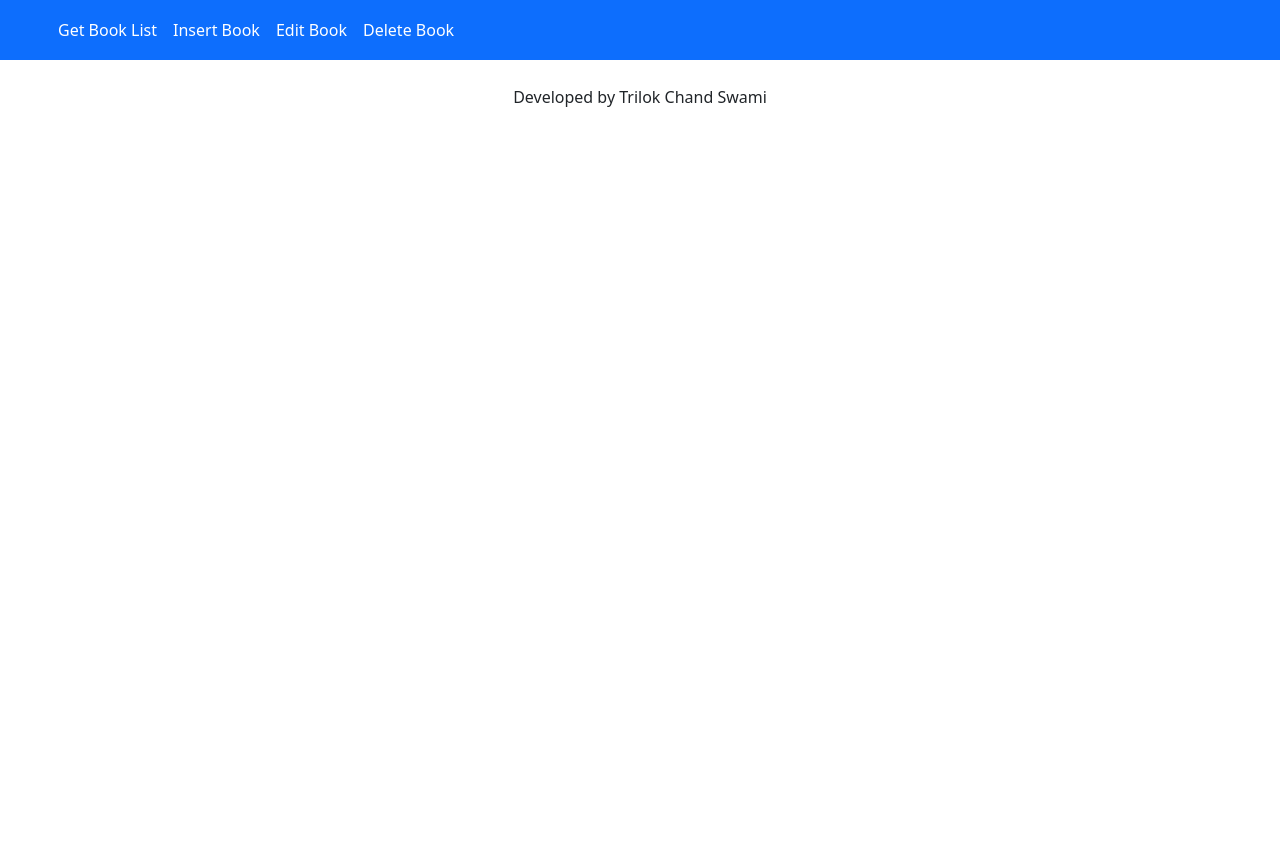
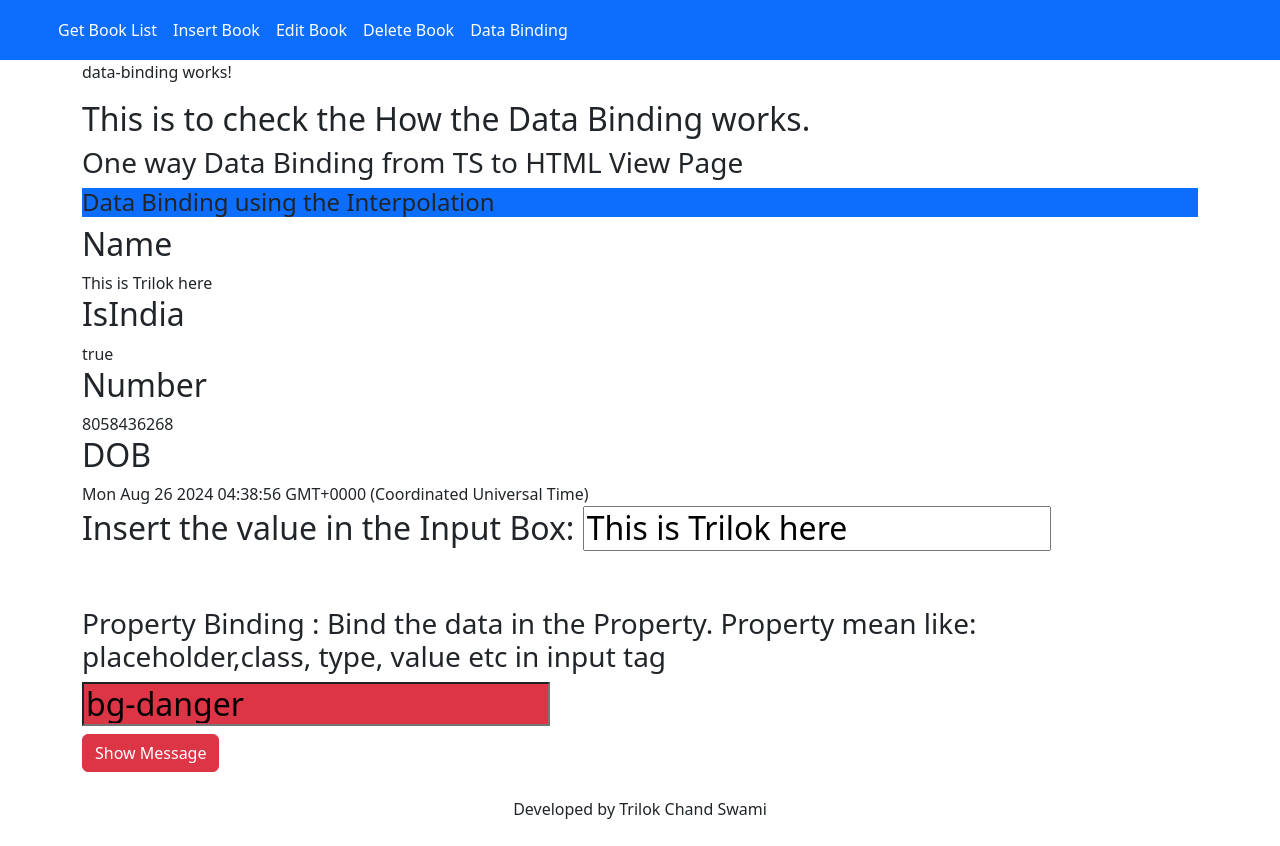
Before and after one commit to triilok10/Angular-Project-SetUp, an Angular app: page /Data-Binding in a window 1280 px wide. Before the commit this address led to /. Before the commit the page ends 800 px from the top, so only its background shows below. Built offline with nearby package versions, Linux system fonts and the light colour scheme.

Commit message:
One way Data Binding in the Data-Binding Component

```diff
--- /dev/null
+++ b/src/app/Component/data-binding/data-binding.component.html
@@ -0,0 +1,23 @@
+<p>data-binding works!</p>
+
+
+<h2>This is to check the How the Data Binding works.</h2>
+<h3>One way Data Binding from TS to HTML View Page</h3>
+<h4 class="bg-primary">Data Binding using the Interpolation</h4>
+<h2>Name</h2> {{Name}}
+<br>
+<h2>IsIndia</h2>{{isIndian}}
+<br>
+<h2>Number</h2>{{Int}}
+<br>
+<h2>DOB</h2>{{DOB}}
+
+<h2>
+    Insert the value in the Input Box:
+    <Input type="text"  value="{{Name}}"/>
+</h2>
+<br>
+<br>
+<h3>Property Binding : Bind the data in the Property. Property mean like: placeholder,class, type, value etc in input tag</h3>
+<h2><input type="text" class="{{myClass}}" [value]="myClass"></h2> <!--  Example  of the Property Binding -->
+<button class="btn btn-danger" (click)="showAlert('Lets save the Message')"> Show Message</button>
--- /dev/null
+++ b/src/app/Component/data-binding/data-binding.component.ts
@@ -0,0 +1,22 @@
+import { Component } from '@angular/core';
+
+@Component({
+  selector: 'app-data-binding',
+  standalone: true,
+  imports: [],
+  templateUrl: './data-binding.component.html',
+  styleUrl: './data-binding.component.css'
+})
+export class DataBindingComponent {
+
+  Name: string = "This is Trilok here";
+  isIndian: boolean = true;
+  Int: number = 8058436268;
+  DOB: Date = new Date();
+  myClass:string = "bg-danger";
+
+
+  showAlert(Message:string){
+    alert(Message)
+  }
+}
--- a/src/app/app.component.html
+++ b/src/app/app.component.html
@@ -14,6 +14,9 @@
       <li class="nav-item ">
         <a class="nav-link active" routerLink="Delete-Book">Delete Book</a>
       </li>
+      <li class="nav-item ">
+        <a class="nav-link active" routerLink="Data-Binding">Data Binding</a>
+      </li>
     </ul>
   </div>
 </nav>
--- a/src/app/app.routes.ts
+++ b/src/app/app.routes.ts
@@ -3,6 +3,7 @@ import { InsertBookComponent } from './Component/insert-book/insert-book.compone
 import { GetListComponent } from './Component/get-list/get-list.component';
 import { EditBookComponent } from './Component/edit-book/edit-book.component';
 import { DeleteBookComponent } from './Component/delete-book/delete-book.component';
+import { DataBindingComponent } from './Component/data-binding/data-binding.component';
 
 export const routes: Routes = [
     {
@@ -20,5 +21,8 @@ export const routes: Routes = [
     {
         path: 'Delete-Book',
         component:DeleteBookComponent
+    },{
+        path:'Data-Binding',
+        component:DataBindingComponent
     }
 ];
```
Also changed, not shown: src/app/Component/data-binding/data-binding.component.css (added), 1 other file (tests, documents, lock files or other folders).
